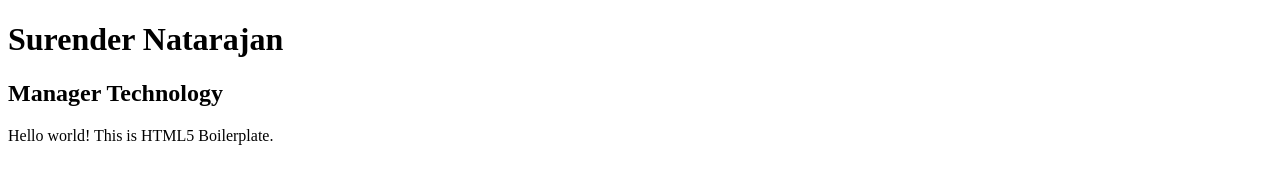
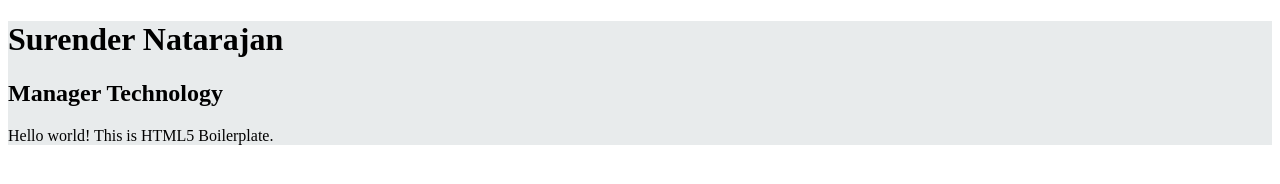
Before and after one commit to surnatarPS/surnatarps, a plain HTML site: page index.html in a window 1280 px wide. Drawn offline with Linux system fonts and the light colour scheme.

Commit message:
color Updates

```diff
--- a/index.html
+++ b/index.html
@@ -23,12 +23,13 @@
 </head>
 
 <body>
+<div class="home-page">
+    <h1>Surender Natarajan</h1>
+    <h2>Manager Technology</h2>
 
-  <!-- Add your site or application content here -->
-  <h1>Surender Natarajan</h1>
-  <h2>Manager Technology</h2>
+    <p>Hello world! This is HTML5 Boilerplate.</p>
+</div>
 
-  <p>Hello world! This is HTML5 Boilerplate.</p>
 </body>
 
 </html>
--- a/styles.css
+++ b/styles.css
@@ -0,0 +1,3 @@
+.home-page {
+    background-color:#e8ebec ;
+}
```
